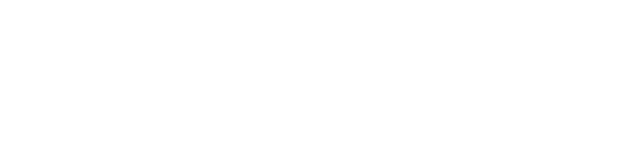
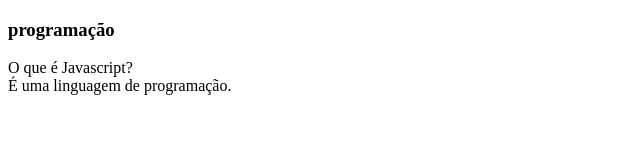
Before and after one commit to pietrokauan/flash-card, a plain HTML site: page index.html in a window 1280 px wide. Shown: the whole page, without its empty margins (0-640 px from the left). Drawn offline with Linux system fonts and the light colour scheme.

Commit message:
começo do trabalho

```diff
--- a/index.html
+++ b/index.html
@@ -6,6 +6,20 @@
     <title>flash cards</title>
 </head>
 <body>
-
+    <main>
+        <section class="container">
+            <article class="cartao">
+                <div class="cartao_conteudo">
+                    <h3 class="pergunta">programação</h3>
+                    <div>
+                        O que é Javascript?
+                    </div>
+                    <div class="resposta">
+                        É uma linguagem de programação.
+                    </div>
+                </div>
+            </article>
+        </section>
+    </main>
 </body>
 </html>
```
